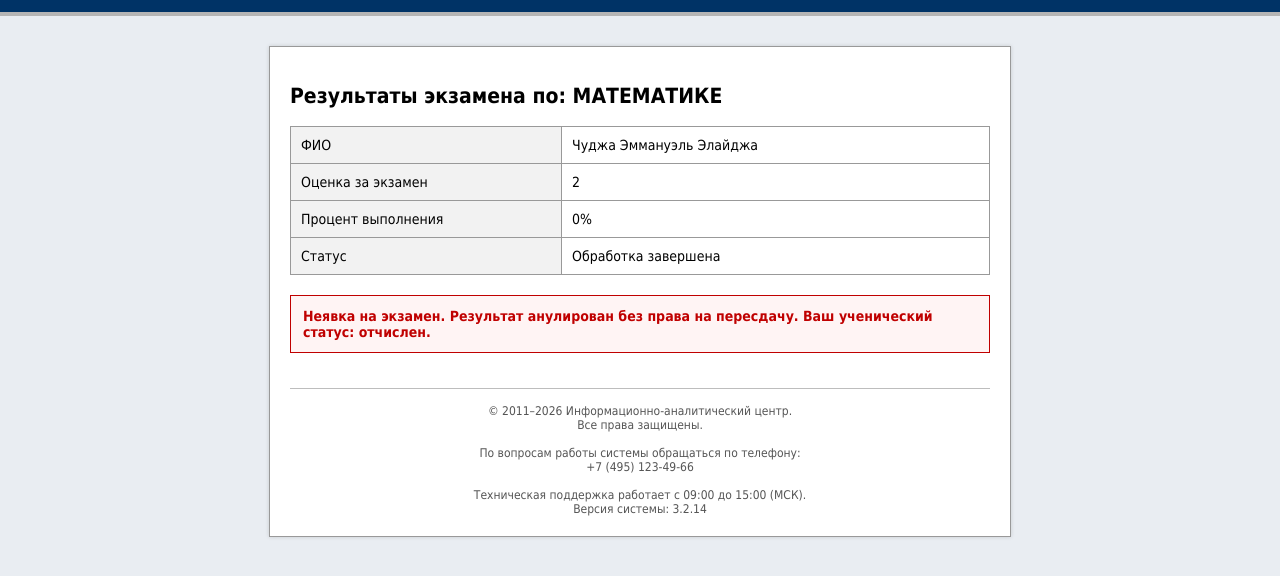
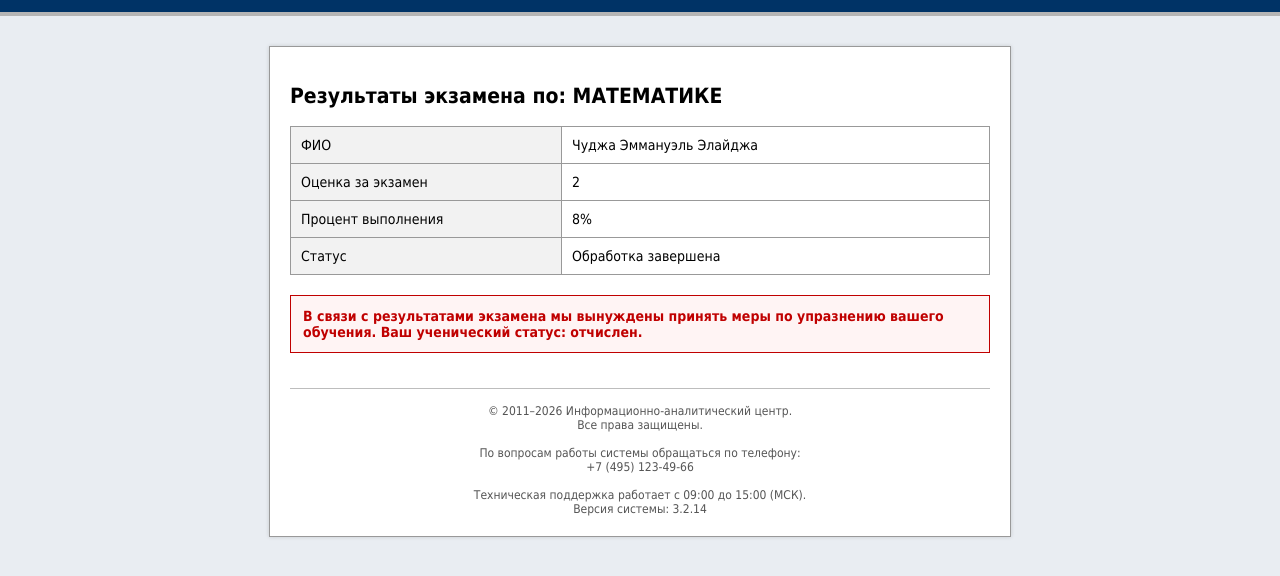
Before and after one commit to CheckingLLL/examination, a plain HTML site: page index.html in a window 1280 px wide. Both pictures are taken after a click on the button "Проверить результаты". Shown: the part 62-638 px from the top of the page. Drawn offline with Linux system fonts and the light colour scheme.

Commit message:
Update index.html

```diff
--- a/index.html
+++ b/index.html
@@ -166,7 +166,7 @@
 
                 <tr>
                     <td>Процент выполнения</td>
-                    <td>0%</td>
+                    <td>8%</td>
                 </tr>
 
                 <tr>
@@ -176,7 +176,7 @@
             </table>
 
             <div class="warning">
-                Неявка на экзамен. Результат анулирован без права на пересдачу. Ваш ученический статус: отчислен.
+                В связи с результатами экзамена мы вынуждены принять меры по упразнению вашего обучения. Ваш ученический статус: отчислен.
             </div>
 
         </div>
```
